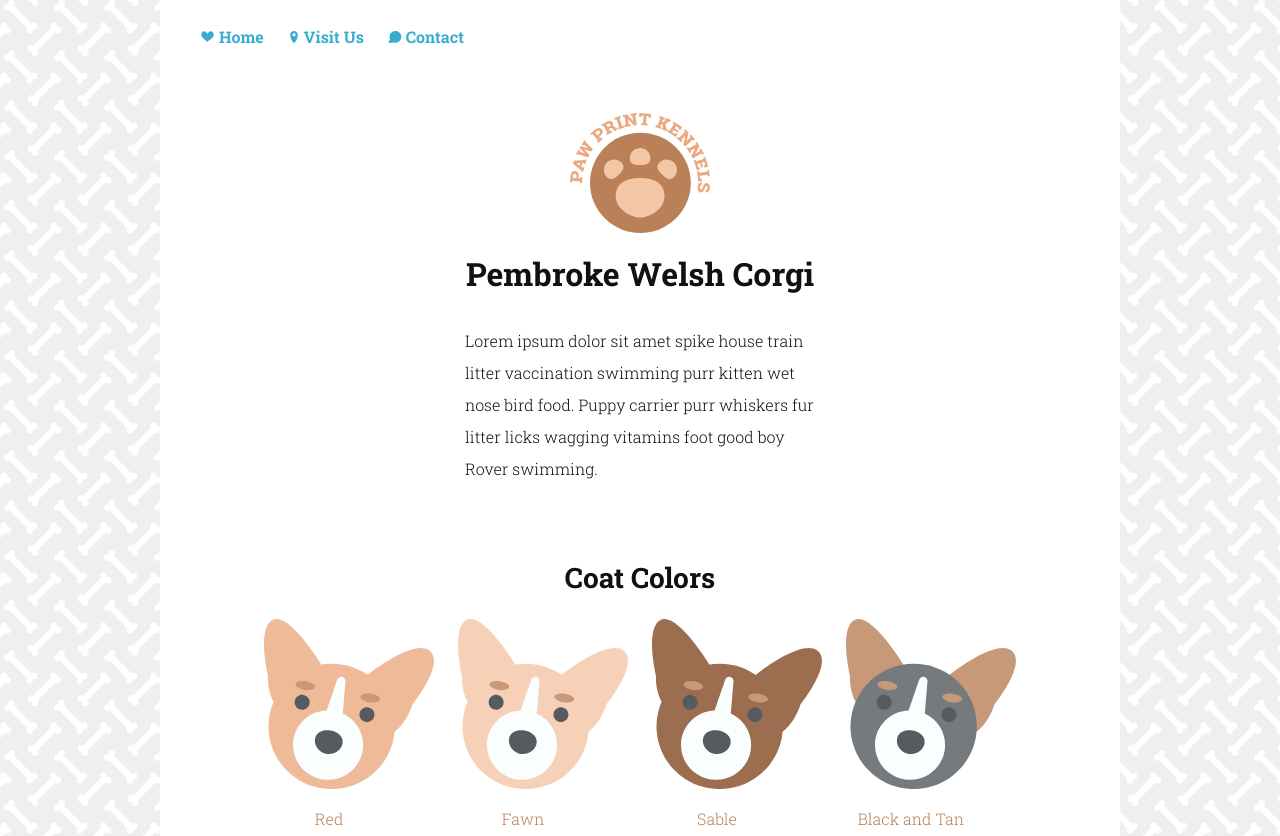
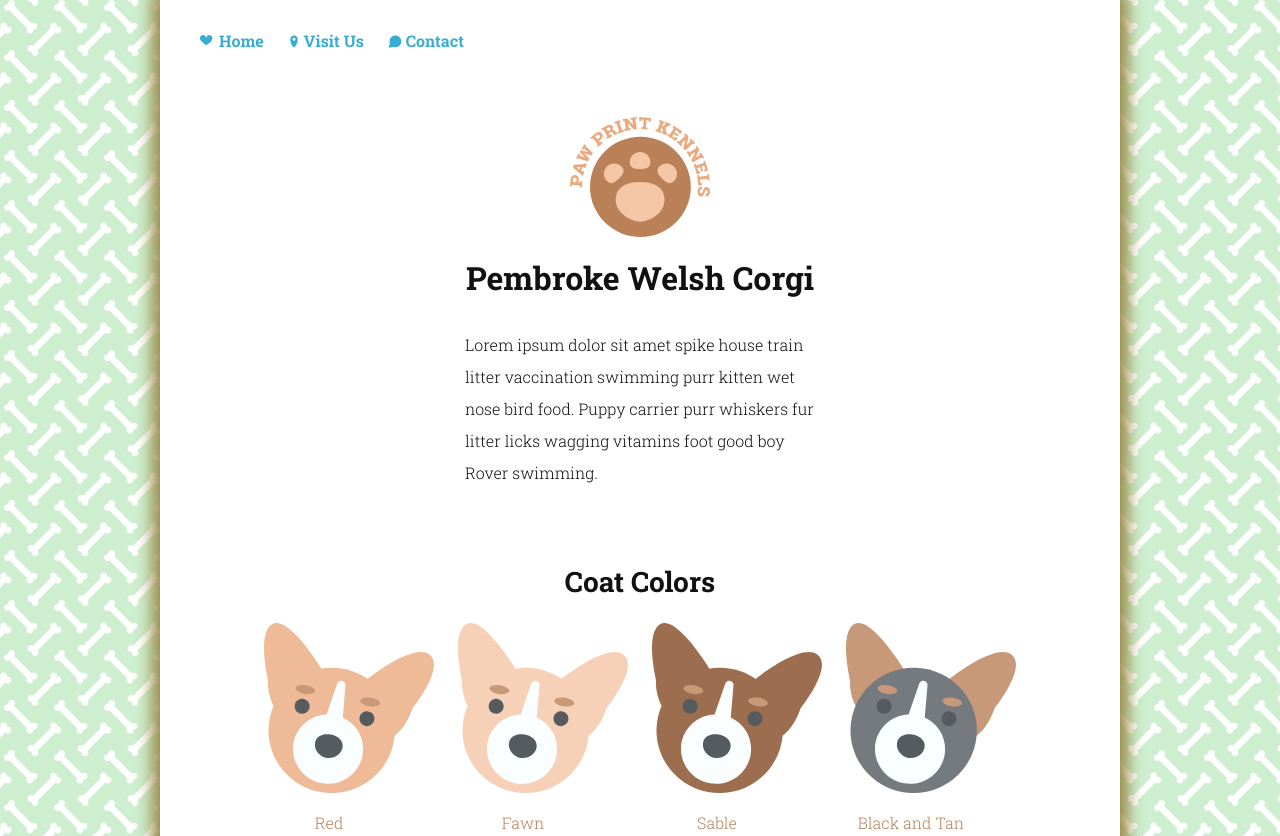
Before and after one commit to randyL78/SVG-Site-Update, a plain HTML site: page index.html in a window 1280 px wide. Shown: the top 836 px of the page. Drawn offline with Linux system fonts and the light colour scheme.

Commit message:
fixed clipping of nav svg's and added more styles

```diff
--- a/index.html
+++ b/index.html
@@ -20,8 +20,8 @@
               <a href="#">
               		<!-- heart shape -->
 				 <svg version="1.1" xmlns="http://www.w3.org/2000/svg" xmlns:xlink="http://www.w3.org/1999/xlink"  width="15px"
-				 viewBox="-3 -3 34 30" style="enable-background:new 0 0 28 24;" xml:space="preserve">
-					<path class="svg-social" d="M28,7.1C28,4.2,25.5,0,20.7,0C15.8,0,14,6.6,14,6.6S12.2,0,7.3,0C2.5,0,0,4.2,0,7.1c0,2.1-0.6,3.7,4.2,8.7
+				 viewBox="0 0 34 30" style="enable-background:new 0 0 28 24;" xml:space="preserve" class = "svg-social">
+					<path class="" d="M28,7.1C28,4.2,25.5,0,20.7,0C15.8,0,14,6.6,14,6.6S12.2,0,7.3,0C2.5,0,0,4.2,0,7.1c0,2.1-0.6,3.7,4.2,8.7
 					C6.3,18,9.7,19.7,14,24c4.3-4.3,7.8-6,9.8-8.1C28.6,10.9,28,9.2,28,7.1z"/>
 				</svg>
               	<span>Home</span>
@@ -30,8 +30,8 @@
             <li>
               <a href="#">
                		<!-- pin shape -->
-                <svg version="1.1" xmlns="http://www.w3.org/2000/svg" xmlns:xlink="http://www.w3.org/1999/xlink" x="0px" y="0px" width="12px"
-				viewBox="0 0 24 24" style="enable-background:new 0 0 24 24;" xml:space="preserve">
+                <svg version="1.1" xmlns="http://www.w3.org/2000/svg" xmlns:xlink="http://www.w3.org/1999/xlink"  width="12px"
+				viewBox="0 0 24 34" style="enable-background:new 0 0 24 24;" xml:space="preserve" class = "svg-social">
 					<path class="svg-social" d="M19.5,7.1C19.3,3.2,16,0,12.1,0c0,0,0,0,0,0c0,0,0,0,0,0c-2,0-3.9,0.8-5.3,2.2c-1.3,1.3-2.1,3-2.3,4.9
 						c0,0.1,0,0.9,0,0.9c0.3,9.3,6.2,15,6.9,15.7c0.2,0.2,0.4,0.3,0.7,0.3c0.2,0,0.5-0.1,0.7-0.3c0.7-0.6,6.5-6.4,6.8-15.6
 						C19.5,7.9,19.5,7.2,19.5,7.1z M9,7.5c0-1.7,1.3-3,3-3c1.7,0,3,1.3,3,3c0,1.7-1.3,3-3,3C10.3,10.5,9,9.2,9,7.5z"/>
@@ -42,8 +42,8 @@
             <li>
               <a href="#">
                		<!-- text bubble shape -->
-                <svg version="1.1" xmlns="http://www.w3.org/2000/svg" xmlns:xlink="http://www.w3.org/1999/xlink" x="0px" y="0px" width="14px"
-				 viewBox="0 0 28 24" style="enable-background:new 0 0 28 24;" xml:space="preserve">
+                <svg version="1.1" xmlns="http://www.w3.org/2000/svg" xmlns:xlink="http://www.w3.org/1999/xlink"  width="14px"
+				 viewBox="0 0 28 34" style="enable-background:new 0 0 28 24;" xml:space="preserve" class = "svg-social">
 					<path class="svg-social" d="M10.1,22.5c1.5,0.7,3.1,1,4.8,1c6.5,0,11.8-5.3,11.8-11.8C26.6,5.3,21.3,0,14.8,0C8.3,0,3.1,5.3,3.1,11.8
 					c0,1.8,0.4,3.5,1.1,5c-0.1,0.1-3.9,4.8-2.5,6.2l0.5,0.5C3.7,25,9.9,22.7,10.1,22.5z"/>
 				</svg>
@@ -54,7 +54,7 @@
         </nav>
 		<h1 class="logo-text">Paw Print Kennels</h1>
         <svg version="1.1" xmlns="http://www.w3.org/2000/svg" xmlns:xlink="http://www.w3.org/1999/xlink" x="0px" y="0px"
-	 viewBox="0 0 140px 120px" style="enable-background:new 0 0 140px 120px;" xml:space="preserve" class="svg-logo" title="Paw Print Kennels Logo">
+	 viewBox="0 0 140 120" style="enable-background:new 0 0 140px 120px;" xml:space="preserve" class="svg-logo" title="Paw Print Kennels Logo">
 			<g><!-- main circle for logo-->
 				<ellipse class="svg-logo__circle" cx="70.4" cy="69.9" rx="50.4" ry="50.1"/>
 			</g>
@@ -128,7 +128,7 @@
         <ul>
           <li>
              <svg class="dog" version="1.1" xmlns="http://www.w3.org/2000/svg" xmlns:xlink="http://www.w3.org/1999/xlink" x="0px" y="0px"
-			 viewBox="0 0 70px 70px" style="enable-background:new 0 0 170 170;" xml:space="preserve">
+			 style="enable-background:new 0 0 170 170;" xml:space="preserve">
 				<g> <!-- ears -->
 					<path class="dog--red" d="M10.5,84.2c8.2-19.5,26.1-33.9,47.6-37.6C54.2,40.3,24.5-6.8,8.9,0.8C-7.7,9,4,56.9,4,56.9S2.8,71.5,10.5,84.2
 						z"/>
@@ -161,7 +161,7 @@
           </li>
           <li>
              <svg class="dog" version="1.1" xmlns="http://www.w3.org/2000/svg" xmlns:xlink="http://www.w3.org/1999/xlink" x="0px" y="0px"
-			 viewBox="0 0 70px 70px" style="enable-background:new 0 0 170 170;" xml:space="preserve">
+			 style="enable-background:new 0 0 170 170;" xml:space="preserve">
 				<g> <!-- ears -->
 					<path class="dog--fawn" d="M10.5,84.2c8.2-19.5,26.1-33.9,47.6-37.6C54.2,40.3,24.5-6.8,8.9,0.8C-7.7,9,4,56.9,4,56.9S2.8,71.5,10.5,84.2
 						z"/>
@@ -194,7 +194,7 @@
           </li>
           <li>
           	<svg class="dog" version="1.1" xmlns="http://www.w3.org/2000/svg" xmlns:xlink="http://www.w3.org/1999/xlink" x="0px" y="0px"
-			 viewBox="0 0 70px 70px" style="enable-background:new 0 0 170 170;" xml:space="preserve">
+			 style="enable-background:new 0 0 170 170;" xml:space="preserve">
 				<g> <!-- ears -->
 					<path class="dog--brown" d="M10.5,84.2c8.2-19.5,26.1-33.9,47.6-37.6C54.2,40.3,24.5-6.8,8.9,0.8C-7.7,9,4,56.9,4,56.9S2.8,71.5,10.5,84.2
 						z"/>
@@ -227,7 +227,7 @@
           </li>
           <li>
          <svg class="dog" version="1.1" xmlns="http://www.w3.org/2000/svg" xmlns:xlink="http://www.w3.org/1999/xlink" x="0px" y="0px"
-			 viewBox="0 0 70px 70px" style="enable-background:new 0 0 170 170;" xml:space="preserve">
+			 style="enable-background:new 0 0 170 170;" xml:space="preserve">
 				<g> <!-- ears -->
 					<path class="dog--tan" d="M10.5,84.2c8.2-19.5,26.1-33.9,47.6-37.6C54.2,40.3,24.5-6.8,8.9,0.8C-7.7,9,4,56.9,4,56.9S2.8,71.5,10.5,84.2
 						z"/>
@@ -266,7 +266,7 @@
       </main>
 
       <footer>
-        Site by Corgi Fan, 2015.
+        Site by Corgi Fan, 2015-2017.
       </footer>
 
     </div> <!-- container -->
--- a/styles.css
+++ b/styles.css
@@ -6,13 +6,14 @@ body {
   font-weight: 300;
   color: #111;
 /*	 ========== changed background.png to background.svg ========== */
-  background: url('svgs/background.svg') #edeff0;
+  background: url('svgs/background.svg') #cdefd0;
 }
 
 #container {
   max-width: 960px;
   background: #fff;
   margin: 0 auto;
+  box-shadow: 0 0 15px 8px #984;
 }
 
 p {
@@ -49,6 +50,19 @@ header {
   header h1 {
     line-height: 1em;
   }
+
+/* ============== Nav Images ====================*/
+.svg-social {
+	height: 21px;
+	fill:#39ADD1;
+	transform-origin: center;
+	transform: translateY(5px);
+	transition: fill .8s, transform .4s;
+}
+a:hover .svg-social {
+	fill:#195B6F;
+	transform: translateY(5px) rotate(-30deg) scale(1.2);
+}
 
 /* ============== Logo Styling ====================*/
 
@@ -132,17 +146,7 @@ header {
 	transform: scale(1.4);
 	fill : #333;
 }
-/* ============== Nav Images ====================*/
-.svg-social {
-	height: 13px;
-	fill:#39ADD1;
-	transform-origin: center;
-	transition: fill .8s, rotate .4s;
-}
-a:hover .svg-social {
-	fill:#195B6F;
-	transform: rotate(-20deg);
-}
+
 
 
 main {
```
